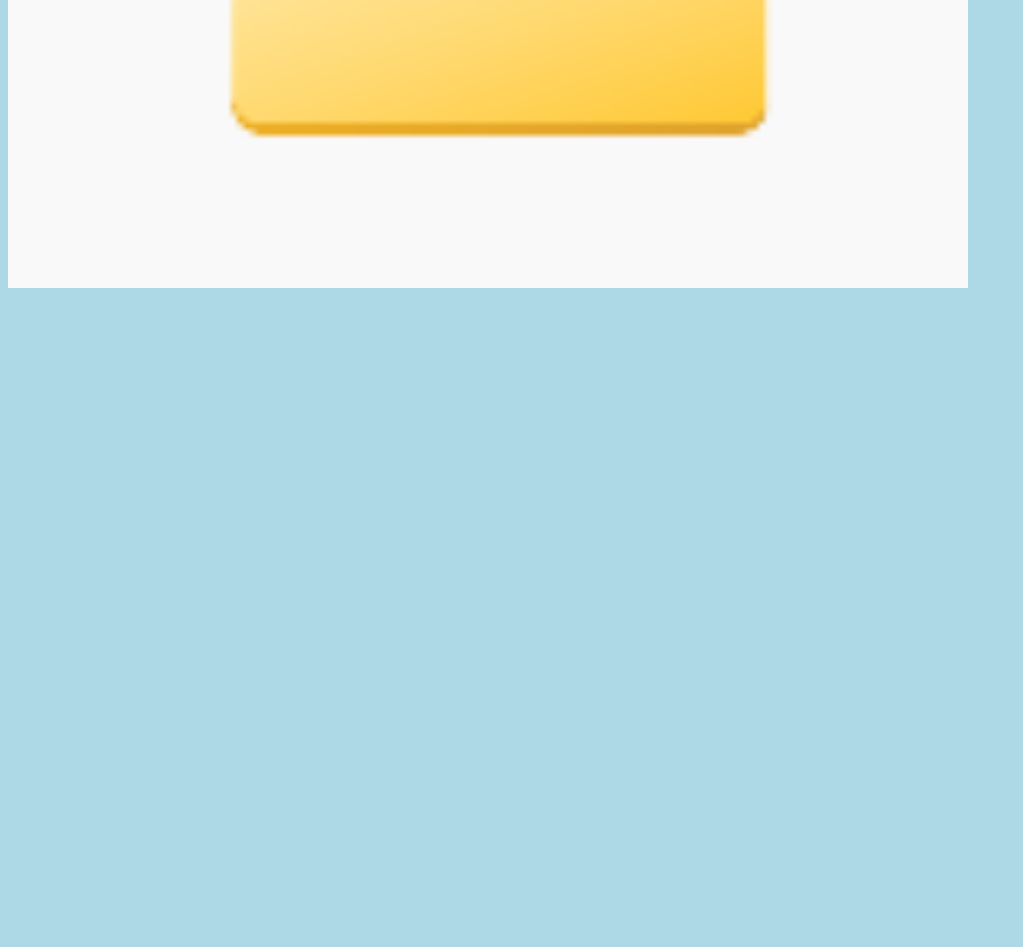
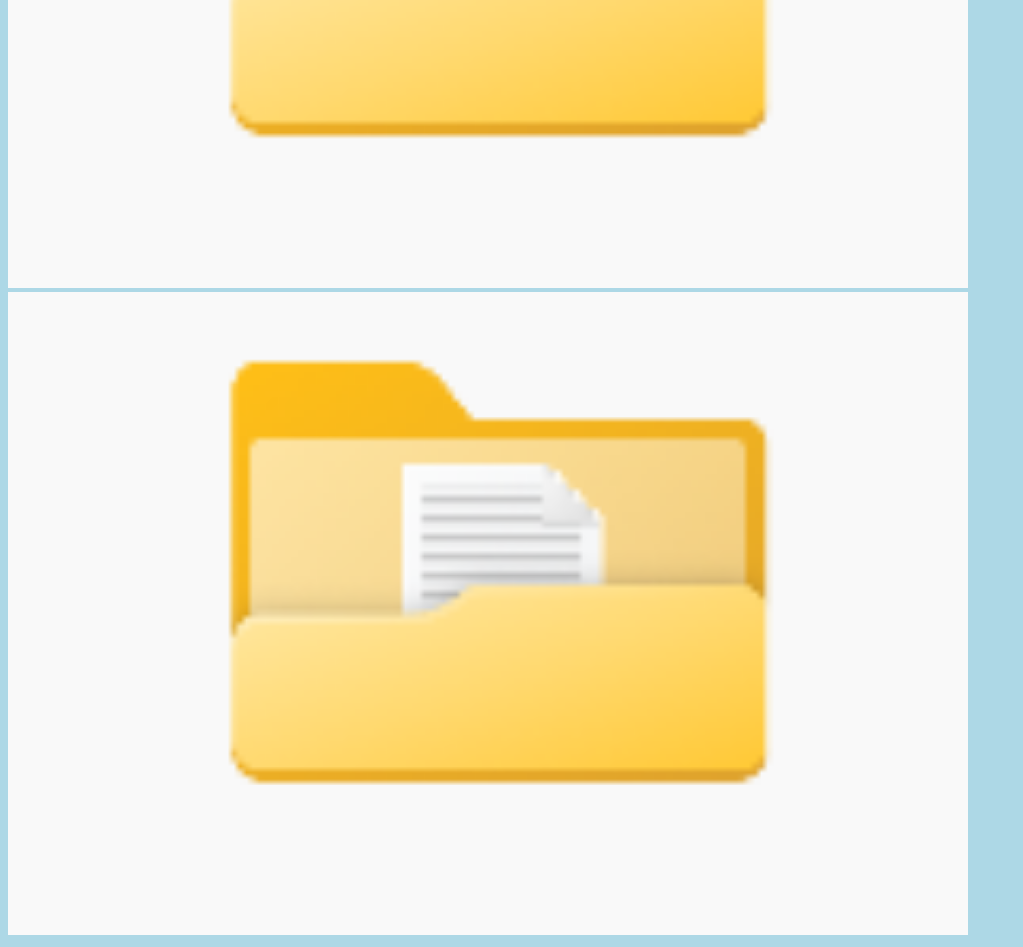
Before and after one commit to John-creator-smith/dddd, a plain HTML site: page index.html in a window 1280 px wide. Shown: the part 1252-2199 px from the top of the page, without its empty margins (0-1023 px from the left). Before the commit the page ends 1552 px from the top, so only its background shows below. Drawn offline with Linux system fonts and the light colour scheme.

Commit message:
Update index.html

```diff
--- a/index.html
+++ b/index.html
@@ -15,6 +15,8 @@ style="width:100%;max-width:960px"></div>
 <div><img src="img_hello_git.jpg" alt="Hello World from Space"
     style="width:100%;max-width:960px"></div>
 
+<div><img src="img_hello_git.jpg" alt="Hello World from Space"
+    style="width:100%;max-width:960px"></div>
 
 
 </body>
```
